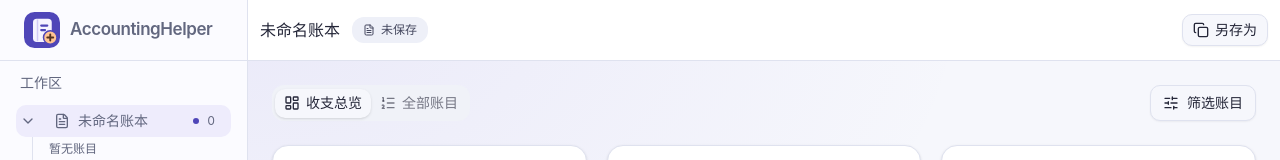
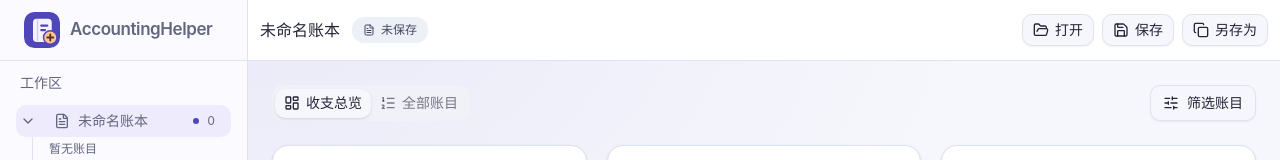
Before and after one commit to 155TuT/AccountingHelper, a React (Vite) app: page / in a window 1280 px wide. Shown: the top 160 px of the page. Built offline with nearby package versions, Linux system fonts and the light colour scheme.

Commit message:
feat(workspace): unify entry creation and file actions
文件树“新建账目”选中目标账本后复用浮动表单；顶部按打开、保存、另存为集中提供文件操作，并复用现有忙碌状态和保存流程。

```diff
--- a/src/app/app-sidebar.tsx
+++ b/src/app/app-sidebar.tsx
@@ -18,6 +18,7 @@ interface AppSidebarProps {
   ledger: LedgerApi
   theme: Theme
   onSelectDate(id: string, date: string): void
+  onNewEntry(id: string): void
   toggleTheme(): void
   onOpenSettings(): void
 }
@@ -28,6 +29,7 @@ export function AppSidebar({
   toggleTheme,
   onOpenSettings,
   onSelectDate,
+  onNewEntry,
 }: AppSidebarProps) {
   return (
     <Sidebar collapsible="none" className="sticky top-0 h-svh shrink-0 border-r">
@@ -49,7 +51,7 @@ export function AppSidebar({
       </SidebarHeader>
       <SidebarContent className="px-1">
         <SidebarGroup className="h-full p-1">
-          <LedgerTree ledger={ledger} onSelectDate={onSelectDate} />
+          <LedgerTree ledger={ledger} onSelectDate={onSelectDate} onNewEntry={onNewEntry} />
         </SidebarGroup>
       </SidebarContent>
       <SidebarFooter className="border-t border-sidebar-border px-3 py-2">
--- a/src/app/app.tsx
+++ b/src/app/app.tsx
@@ -4,9 +4,11 @@ import {
   Check,
   Copy,
   FileText,
+  FolderOpen,
   LayoutDashboard,
   ListOrdered,
   LoaderCircle,
+  Save,
   X,
 } from 'lucide-react'
 import { toast } from 'sonner'
@@ -130,7 +132,13 @@ export function App() {
     if (ok) setAddOpen(false)
     return ok
   }
+  function changeEntryOpen(open: boolean, ledgerId?: string) {
+    if (ledger.isBusy || (open && !ledger.fileSystemSupported)) return
+    if (open && ledgerId && ledgerId !== selected.id) navigation.selectLedger(ledgerId)
+    setAddOpen(open)
+  }
   const saveState = ledger.isBusy ? 'busy' : selected.session ? 'saved' : 'unsaved'
+  const fileActionsDisabled = ledger.isBusy || !ledger.fileSystemSupported
 
   return (
     <SidebarProvider style={{ '--sidebar-width': '248px' } as CSSProperties}>
@@ -139,6 +147,7 @@ export function App() {
         theme={theme}
         toggleTheme={toggleTheme}
         onOpenSettings={() => setSettingsOpen(true)}
+        onNewEntry={(id) => changeEntryOpen(true, id)}
         onSelectDate={(id, date) => {
           if (ledger.isBusy) return
           ledger.selectLedger(id)
@@ -166,11 +175,36 @@ export function App() {
               {saveState === 'busy' ? '正在处理' : saveState === 'saved' ? '已保存' : '未保存'}
             </Badge>
           </div>
-          <div className="flex shrink-0 items-center justify-end gap-2">
+          <div
+            role="group"
+            aria-label="文件操作"
+            className="flex shrink-0 items-center justify-end gap-2"
+          >
             <Button
+              type="button"
               variant="outline"
               size="sm"
-              disabled={ledger.isBusy || !ledger.fileSystemSupported}
+              disabled={fileActionsDisabled}
+              onClick={() => void navigation.open()}
+            >
+              <FolderOpen />
+              打开
+            </Button>
+            <Button
+              type="button"
+              variant="outline"
+              size="sm"
+              disabled={fileActionsDisabled}
+              onClick={() => void ledger.save()}
+            >
+              <Save />
+              保存
+            </Button>
+            <Button
+              type="button"
+              variant="outline"
+              size="sm"
+              disabled={fileActionsDisabled}
               onClick={() => void ledger.saveAs()}
             >
               <Copy />
@@ -281,7 +315,7 @@ export function App() {
       <EntryComposer
         key={selected.id}
         open={addOpen}
-        onOpenChange={setAddOpen}
+        onOpenChange={changeEntryOpen}
         isBusy={ledger.isBusy}
         disabled={!ledger.fileSystemSupported}
         categories={categories}
--- a/src/features/ledger/ledger-tree.tsx
+++ b/src/features/ledger/ledger-tree.tsx
@@ -1,7 +1,7 @@
 import { Button } from '@/components/ui/button'
 import { Tooltip, TooltipContent, TooltipTrigger } from '@/components/ui/tooltip'
 import { useEffect, useState, type ReactNode } from 'react'
-import { ChevronRight, Copy, FilePlus2, FileText, FolderOpen, Save, X } from 'lucide-react'
+import { ChevronRight, FilePlus2, FileText, FolderOpen, Plus, Save, X } from 'lucide-react'
 import { formatCurrency } from '@/domain/ledger/money'
 import { sortEntries } from '@/domain/ledger/selectors'
 import type { LedgerApi } from '@/features/ledger/use-ledger'
@@ -9,6 +9,7 @@ import { cn } from '@/lib/utils'
 
 interface LedgerTreeProps {
   onSelectDate(id: string, date: string): void
+  onNewEntry(id: string): void
   ledger: LedgerApi
 }
 
@@ -45,7 +46,7 @@ function TreeAction({
   )
 }
 
-export function LedgerTree({ ledger, onSelectDate }: LedgerTreeProps) {
+export function LedgerTree({ ledger, onSelectDate, onNewEntry }: LedgerTreeProps) {
   const [expanded, setExpanded] = useState<Set<string>>(() => new Set([ledger.selectedLedgerId]))
 
   useEffect(() => {
@@ -146,11 +147,11 @@ export function LedgerTree({ ledger, onSelectDate }: LedgerTreeProps) {
                       <Save />
                     </TreeAction>
                     <TreeAction
-                      label="另存为"
+                      label="新建账目"
                       disabled={fileActionsDisabled}
-                      onClick={() => void ledger.saveAs(item.id)}
+                      onClick={() => onNewEntry(item.id)}
                     >
-                      <Copy />
+                      <Plus />
                     </TreeAction>
                     <TreeAction
                       label="关闭账本"
```
Also changed, not shown: 3 other files (tests, documents, lock files or other folders).
